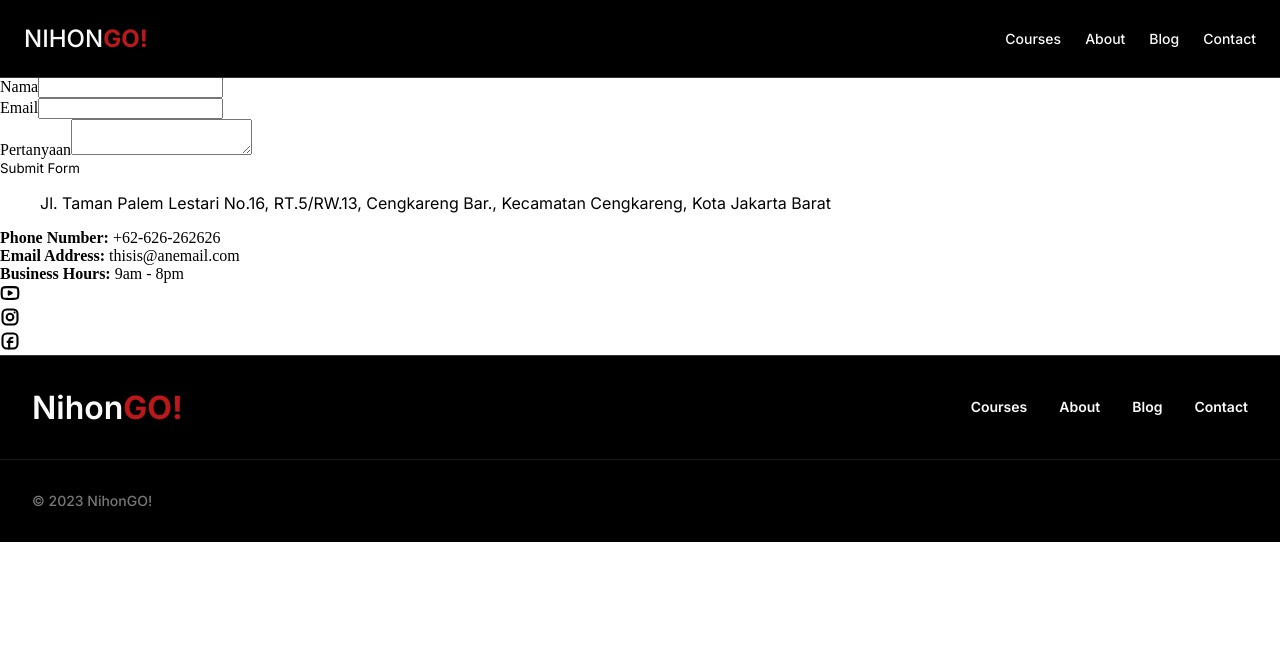
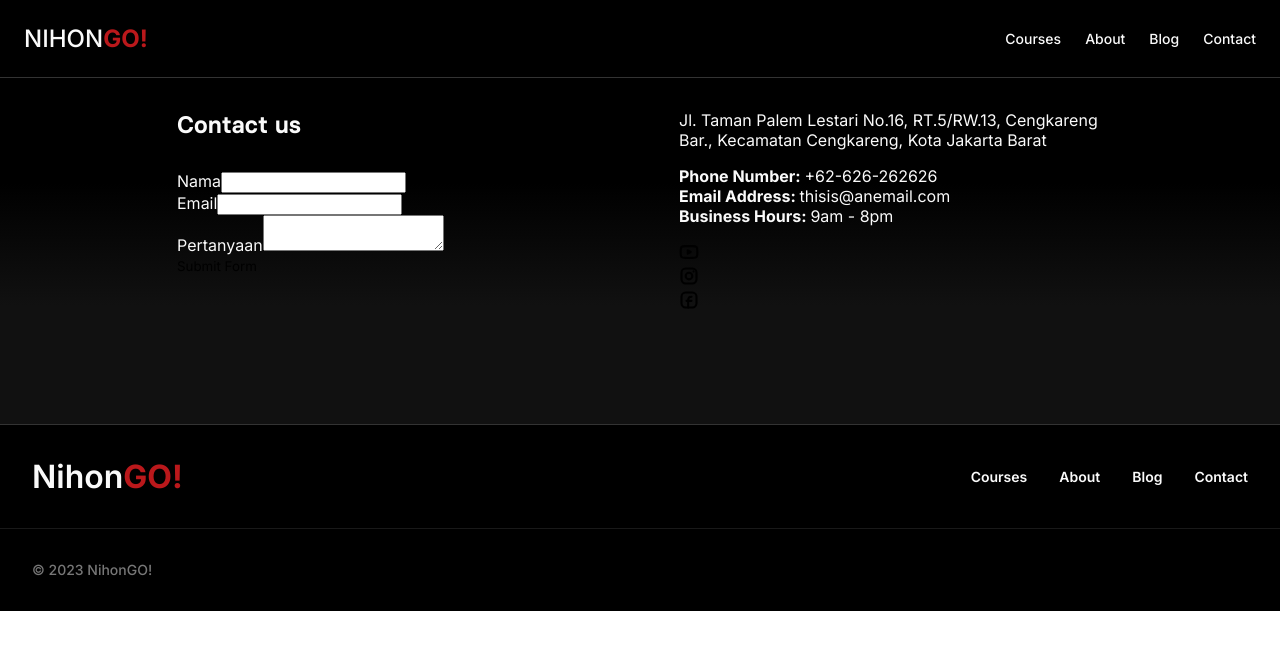
Before and after one commit to Goggwell/nihongo, a Next.js app in the folder apps/web/: page /contact in a window 1280 px wide. Shown: the top 650 px of the page. Built offline with nearby package versions, Linux system fonts and the light colour scheme.

Commit message:
feat(Contact): init page styles

```diff
--- a/apps/web/components/Navbar/Navbar.module.scss
+++ b/apps/web/components/Navbar/Navbar.module.scss
@@ -14,8 +14,9 @@
   }
 
   &.is-changed {
-    background-color: $cl-black;
+    background-color: rgba($cl-black, 0.8);
     border-bottom: 1px solid $cl-dark-2;
+    backdrop-filter: blur(10px);
   }
 
   &__container {
--- a/apps/web/pages/contact.tsx
+++ b/apps/web/pages/contact.tsx
@@ -44,11 +44,11 @@ export default function Contact() {
       <Navbar changed={true} />
       <div className={styles.Contact__box}>
         <div className={styles.Contact__container}>
-          <div className={styles.Contact__heading}>
-            <h1 className={styles.Contact__title}>Contact us</h1>
-          </div>
           <div className={styles.Contact__fields}>
             <div className={styles.Contact__form__container}>
+              <div className={styles.Contact__heading}>
+                <h1 className={styles.Contact__title}>Contact us</h1>
+              </div>
               <form className={styles.Contact__form} onSubmit={handleSubmit}>
                 <div className={styles["Contact__form--input__container"]}>
                   <label htmlFor="name">Nama</label>
--- a/apps/web/styles/Contact.module.scss
+++ b/apps/web/styles/Contact.module.scss
@@ -2,4 +2,61 @@
   position: relative;
   margin: 0 auto;
   width: 100%;
+  background: $gr-dark;
+  color: $cl-white;
+
+  &__box {
+    padding-top: calc($sp-8-1 + 70px);
+  }
+
+  &__container {
+    display: flex;
+    justify-content: flex-start;
+    align-items: center;
+    margin: 0 auto;
+    padding: 0 80px 110px;
+
+    @media screen and (max-width: $bp-md-notch) {
+      padding: 0 16px 110px;
+    }
+  }
+
+  &__fields {
+    display: flex;
+    justify-content: center;
+    align-items: stretch;
+    gap: $sp-8;
+    width: 100%;
+
+    @media screen and (max-width: $bp-md-var) {
+      flex-direction: column;
+      align-items: center;
+    }
+  }
+
+  &__form {
+    &__container {
+      width: $cs-full;
+      max-width: 470px;
+      display: flex;
+      flex-direction: column;
+      align-items: flex-start;
+      gap: $sp-8;
+    }
+  }
+
+  &__title {
+    font-size: $fs-logo;
+  }
+
+  &__info {
+    &__container {
+      width: $cs-full;
+      max-width: 424px;
+      display: flex;
+      flex-direction: column;
+      align-items: flex-start;
+      gap: $sp-4;
+    }
+  }
 }
--- a/apps/web/styles/globals.scss
+++ b/apps/web/styles/globals.scss
@@ -46,7 +46,9 @@ h6,
 p,
 span,
 button,
-figcaption {
+figcaption,
+form,
+li {
   font-family: var(--font-inter);
 }
 
@@ -79,6 +81,10 @@ li {
   list-style: none;
 }
 
+figure {
+  margin: 0;
+}
+
 * {
   box-sizing: border-box;
 }
--- a/apps/web/styles/variables.module.scss
+++ b/apps/web/styles/variables.module.scss
@@ -3,8 +3,11 @@
 
 // breakpoints
 $bp-sm: 480px;
+$bp-sm-notch: 600px;
 $bp-sm-var: 640px;
 $bp-md: 768px;
+$bp-md-notch: 900px;
+$bp-md-var: 960px;
 $bp-lg: 1024px;
 $bp-xl: 1280px;
 $bp-2xl: 1536px;
```
